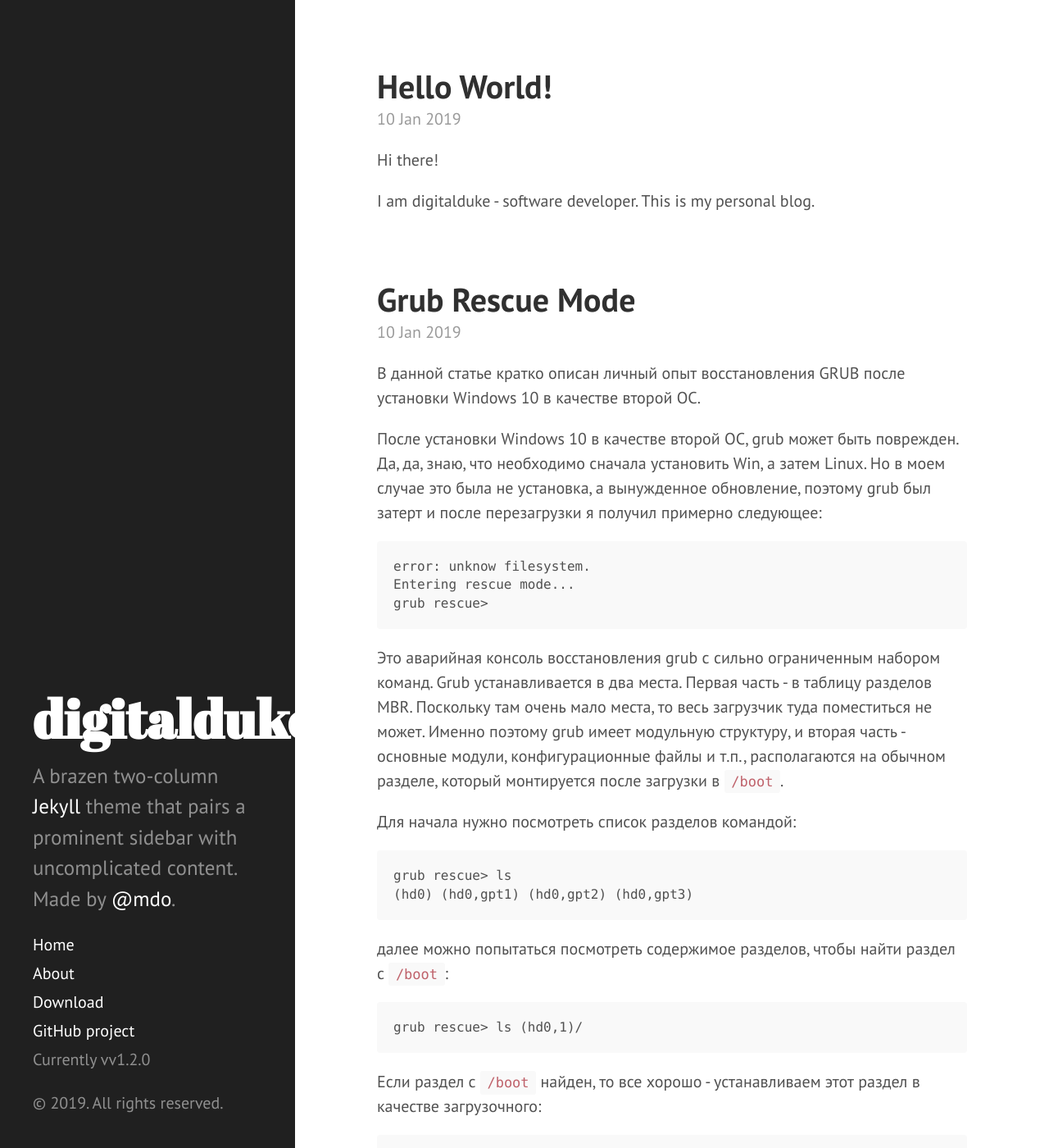
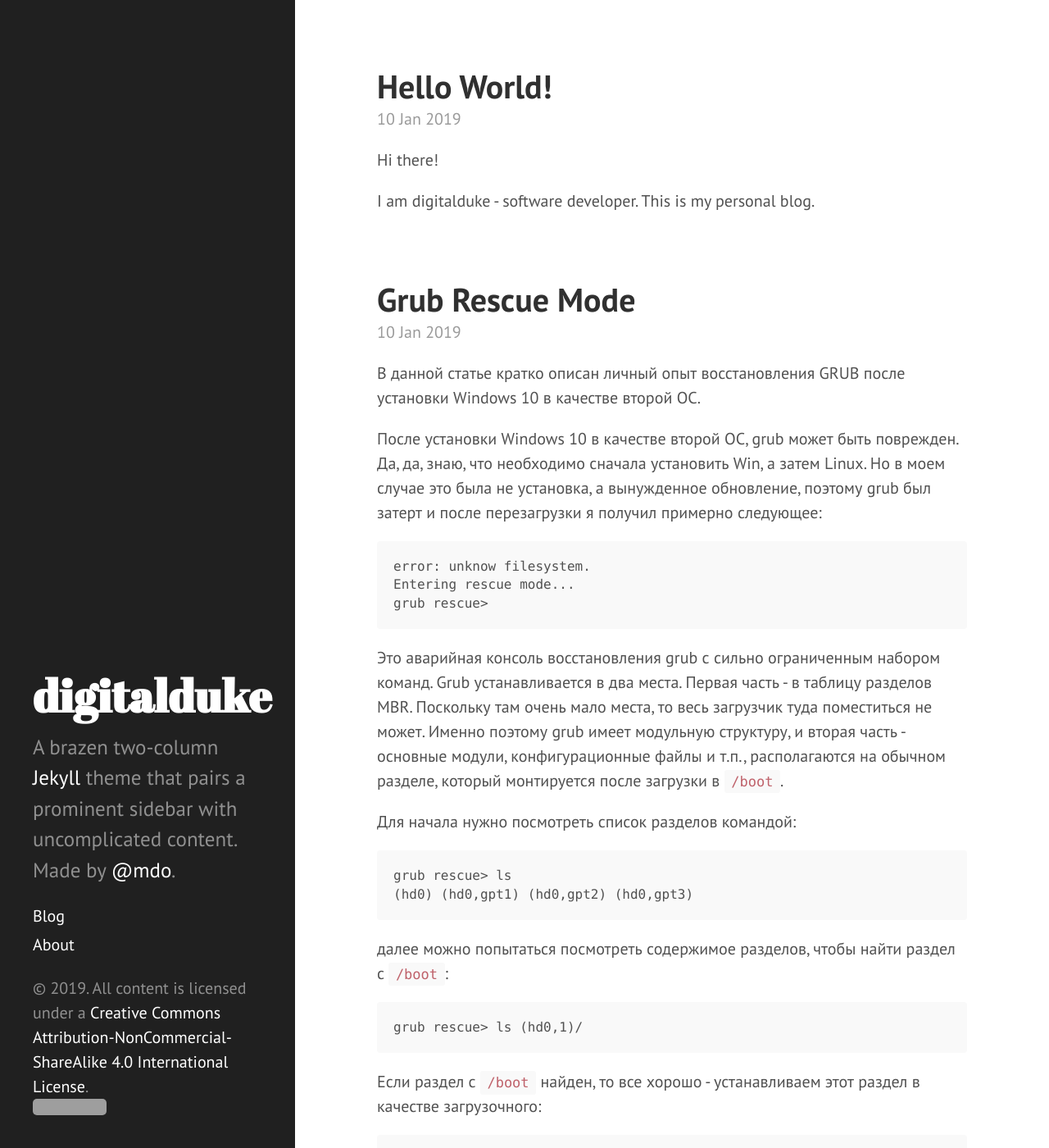
Before and after one commit to digitalduke/digitalduke.github.io, a Jekyll site: the page built from index.html, in a window 1280 px wide and 1400 px high. Shown: the whole window at 82% size. Built offline with Jekyll 4.4.1, drawn with Linux system fonts in a browser that asks for light colours; the list of posts is cut into pages by our own code; grey boxes are pictures that could not be loaded.

Commit message:
Fix sidebar

```diff
--- a/_includes/sidebar.html
+++ b/_includes/sidebar.html
@@ -10,7 +10,7 @@
     </div>
 
     <nav class="sidebar-nav">
-      <a class="sidebar-nav-item{% if page.url == site.baseurl %} active{% endif %}" href="{{ site.baseurl }}">Home</a>
+      <a class="sidebar-nav-item{% if page.url == site.baseurl %} active{% endif %}" href="{{ site.baseurl }}">Blog</a>
 
       {% comment %}
         The code below dynamically generates a sidebar nav of pages with
@@ -26,11 +26,9 @@
         {% endif %}
       {% endfor %}
 
-      <a class="sidebar-nav-item" href="{{ site.github.repo }}/archive/v{{ site.version }}.zip">Download</a>
-      <a class="sidebar-nav-item" href="{{ site.github.repo }}">GitHub project</a>
-      <span class="sidebar-nav-item">Currently v{{ site.version }}</span>
+      <!-- <span class="sidebar-nav-item">Currently v{{ site.version }}</span> -->
     </nav>
 
-    <p>&copy; {{ site.time | date: '%Y' }}. All rights reserved.</p>
+    <p>&copy; {{ site.time | date: '%Y' }}. All content is licensed under a <a rel="license" href="http://creativecommons.org/licenses/by-nc-sa/4.0/">Creative Commons Attribution-NonCommercial-ShareAlike 4.0 International License</a>.<br /><img alt="Creative Commons License" style="border-width:0" src="https://i.creativecommons.org/l/by-nc-sa/4.0/88x31.png" /></p>
   </div>
 </div>
--- a/public/css/hyde.css
+++ b/public/css/hyde.css
@@ -80,7 +80,7 @@ html {
   color: #fff;
   margin-top: 0;
   font-family: "Abril Fatface", serif;
-  font-size: 3.25rem;
+  font-size: 2.75rem;
 }
 
 /* Sidebar nav */
```
